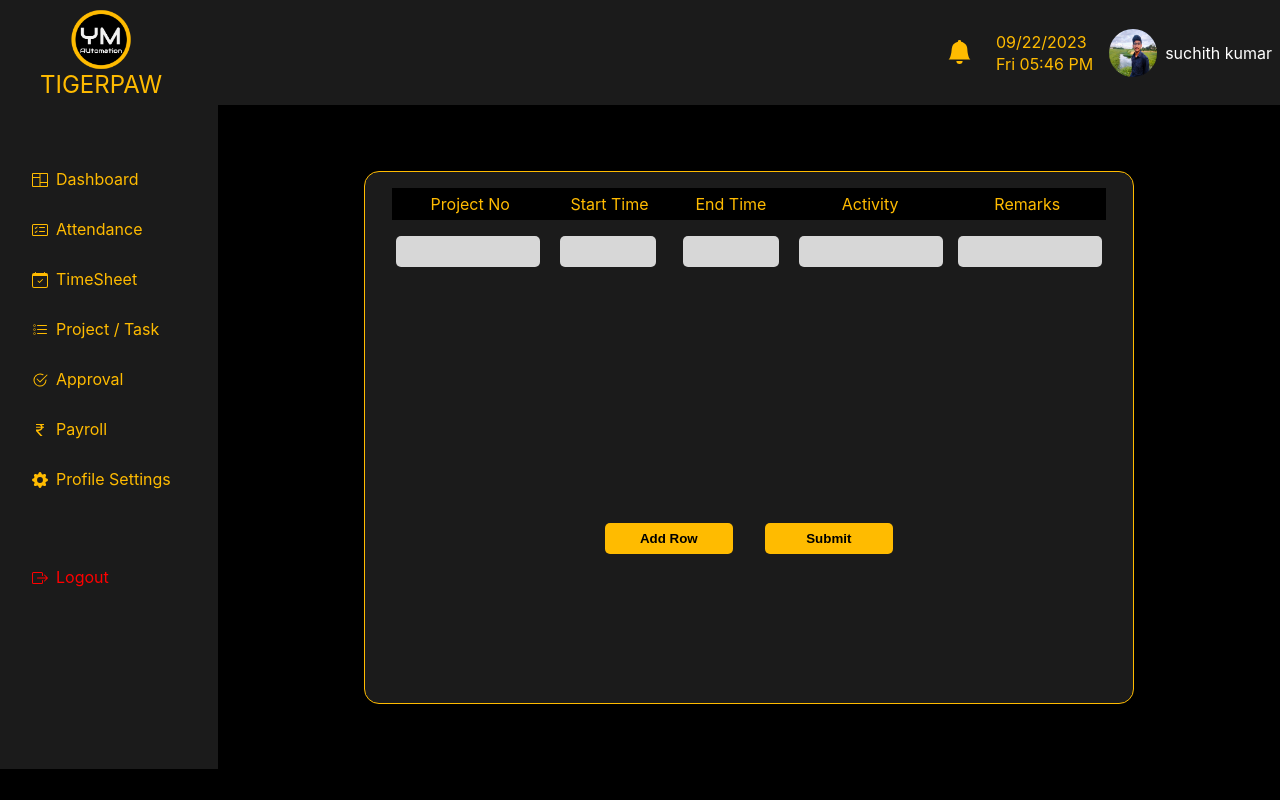
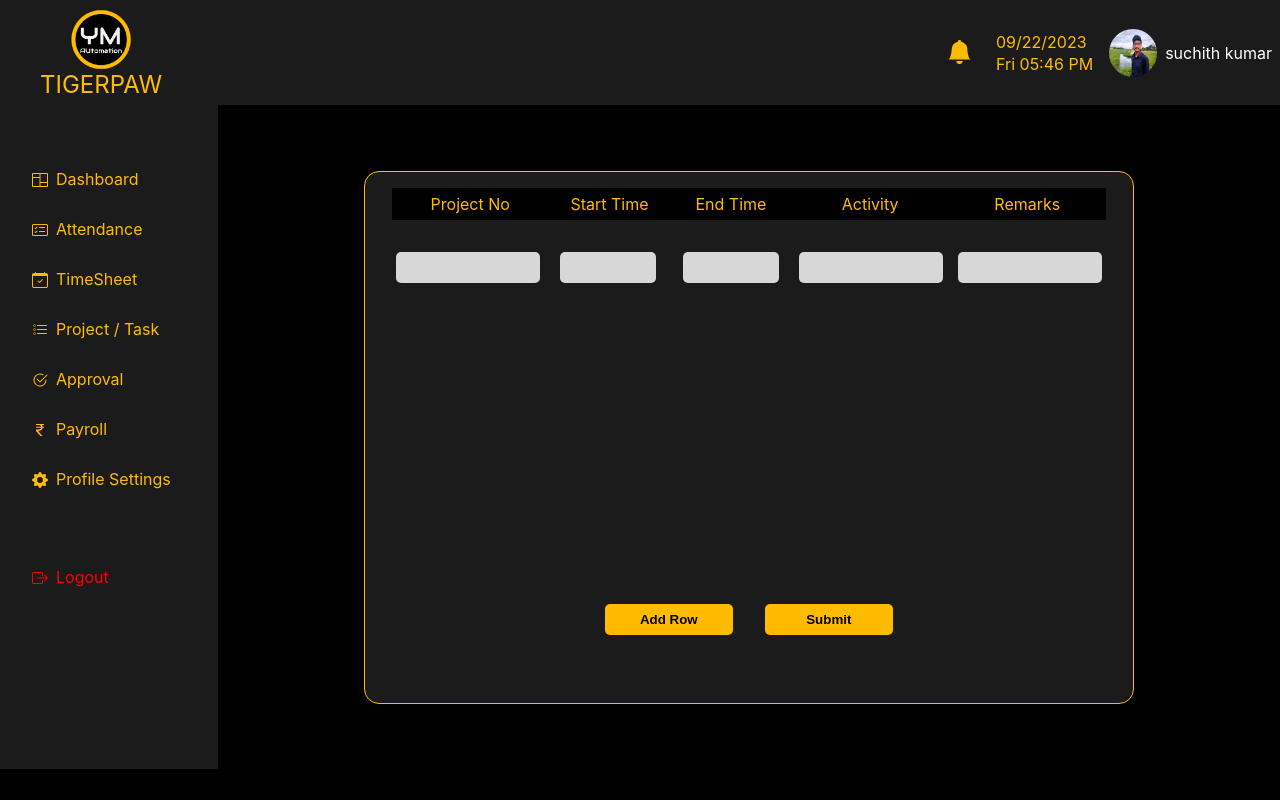
Before and after one commit to suchithkumargm/tigerpaw-react-v2, a React (Create React App) app: page /timesheet in a window 1280 px wide. Built offline with nearby package versions, Linux system fonts and the light colour scheme.

Commit message:
add row completed

```diff
--- a/src/components/Sidebar/NavigationItems/TimeSheet/TimeSheet.css
+++ b/src/components/Sidebar/NavigationItems/TimeSheet/TimeSheet.css
@@ -53,7 +53,7 @@
     display: flex;
     justify-content: center;
     position: relative;
-    top: 15rem;
+    top: 3rem;
 }
 
 .btn {
@@ -65,3 +65,9 @@
 .btn:hover {
     cursor: pointer;
 }
+
+.form-container {
+    overflow-y: scroll;
+    height:40vh;
+    max-height: 40vh;
+}
--- a/src/components/Sidebar/NavigationItems/TimeSheet/TimeSheet.js
+++ b/src/components/Sidebar/NavigationItems/TimeSheet/TimeSheet.js
@@ -1,37 +1,144 @@
+// import React, { useState } from 'react';
+// import './TimeSheet.css';
+
+// const TimeSheet = () => {
+
+// 	const [data, setData] = useState([]);
+// 	const [formData, setFormData] = useState({
+// 		projectNo: '',
+// 		startTime: '',
+// 		endTime: '',
+// 		activity: '',
+// 		remarks: ''
+// 	});
+
+// 	const handleChange = (e) => {
+// 		setFormData({ ...formData, [e.target.name]: e.target.value })
+// 	}
+
+// 	const handleAddRow = (e) => {
+// 		e.preventDefault();
+// 		// Clear the form fields after adding a row
+// 		const { projectNo, startTime, endTime, activity, remarks } = formData;
+// 		setData([...data, { projectNo, startTime, endTime, activity, remarks }])
+// 		setFormData({
+// 			projectNo: '',
+// 			startTime: '',
+// 			endTime: '',
+// 			activity: '',
+// 			remarks: ''
+// 		});
+// 		console.log(data);
+// 	};
+
+// 	return (
+// 		<div className="timesheet bg-secondary">
+
+// 			<div className="form__headings bg-black">
+// 				<ul className="form__items text-primary">
+// 					<li className="form__item">Project No</li>
+// 					<li className="form__item time__heading">Start Time</li>
+// 					<li className="form__item time__heading">End Time</li>
+// 					<li className="form__item">Activity</li>
+// 					<li className="form__item">Remarks</li>
+// 				</ul>
+// 			</div>
+// 			<div className="form">
+// 				<form onSubmit={handleAddRow}>
+// 					<div className="form__inputs">
+// 						<input
+// 							type='text'
+// 							id='projectNo'
+// 							name='projectNo'
+// 							value={formData.projectNo}
+// 							onChange={handleChange}
+// 							required
+// 						/>
+// 						<input
+// 							type='text'
+// 							id='startTime'
+// 							name='startTime'
+// 							value={formData.startTime}
+// 							onChange={handleChange}
+// 							className='time__input'
+// 							required
+// 						/>
+// 						<input
+// 							type='text'
+// 							id='endTime'
+// 							name='endTime'
+// 							value={formData.endTime}
+// 							onChange={handleChange}
+// 							className='time__input'
+// 							required
+// 						/>
+// 						<input
+// 							type='text'
+// 							id='activity'
+// 							name='activity'
+// 							value={formData.activity}
+// 							onChange={handleChange}
+// 							required
+// 						/>
+// 						<input
+// 							type='text'
+// 							id='remarks'
+// 							name='remarks'
+// 							value={formData.remarks}
+// 							onChange={handleChange}
+// 							required
+// 						/>
+// 					</div>
+// 					<div className="buttons">
+// 						<input className="btn" type="submit" value="Add Row" />
+// 						<input className="btn" type="submit" value="Submit" />
+// 					</div>
+// 				</form>
+// 			</div>
+// 		</div>
+// 	);
+// };
+
+// export default TimeSheet;
+
+
 import React, { useState } from 'react';
 import './TimeSheet.css';
 
 const TimeSheet = () => {
-
-	const [data, setData] = useState([]);
-	const [formData, setFormData] = useState({
+    const [data, setData] = useState([
+        {
             projectNo: '',
             startTime: '',
             endTime: '',
             activity: '',
             remarks: ''
-	});
+        }
+    ]);
 
-	const handleChange = (e) => {
-		setFormData({ ...formData, [e.target.name]: e.target.value })
-	}
+    const handleInputChange = (e, rowIndex) => {
+        const { name, value } = e.target;
+        const updatedData = [...data];
+        updatedData[rowIndex][name] = value;
+        setData(updatedData);
+    };
 
-	const handleAddRow = () => {
-		// Clear the form fields after adding a row
-		const { projectNo, startTime, endTime, activity, remarks } = formData;
-		setData([...data, { projectNo, startTime, endTime, activity, remarks }])
-		setFormData({
+    const handleAddRow = (e) => {
+		e.preventDefault();
+        setData([
+            ...data,
+            {
                 projectNo: '',
                 startTime: '',
                 endTime: '',
                 activity: '',
                 remarks: ''
-		});
+            }
+        ]);
     };
 
     return (
         <div className="timesheet bg-secondary">
-
             <div className="form__headings bg-black">
                 <ul className="form__items text-primary">
                     <li className="form__item">Project No</li>
@@ -42,16 +149,52 @@
                 </ul>
             </div>
             <div className="form">
-				<form>
-					<div className="form__inputs">
-						<input type="text" required />
-						<input className="time__input" type="text" required />
-						<input className="time__input" type="text" required />
-						<input type="text" required />
-						<input type="text" required />
+                <form onSubmit={handleAddRow}>
+				<div className="form-container">
+                    {data.map((row, rowIndex) => (
+                        <div className="form__inputs" key={rowIndex}>
+                            <input
+                                type="text"
+                                name="projectNo"
+                                value={row.projectNo}
+                                onChange={(e) => handleInputChange(e, rowIndex)}
+                                required
+                            />
+                            <input
+                                type="text"
+                                name="startTime"
+                                value={row.startTime}
+                                onChange={(e) => handleInputChange(e, rowIndex)}
+                                className='time__input'
+                                required
+                            />
+                            <input
+                                type="text"
+                                name="endTime"
+                                value={row.endTime}
+                                onChange={(e) => handleInputChange(e, rowIndex)}
+                                className='time__input'
+                                required
+                            />
+                            <input
+                                type="text"
+                                name="activity"
+                                value={row.activity}
+                                onChange={(e) => handleInputChange(e, rowIndex)}
+                                required
+                            />
+                            <input
+                                type="text"
+                                name="remarks"
+                                value={row.remarks}
+                                onChange={(e) => handleInputChange(e, rowIndex)}
+                                required
+                            />
+                        </div>
+                    ))}
                 </div>
                     <div className="buttons">
-						<input className="btn" type="submit" value="Add Row" />
+                        <input type="submit" className="btn"  value='Add Row'/>
                         <input className="btn" type="submit" value="Submit" />
                     </div>
                 </form>
--- a/src/styles/index.css
+++ b/src/styles/index.css
@@ -20,3 +20,19 @@
   font-family: source-code-pro, Menlo, Monaco, Consolas, 'Courier New',
     monospace;
 }
+
+
+::-webkit-scrollbar {
+  width: 0.625rem; /* Set the width of the scrollbar */
+}
+
+/* Customize the scrollbar thumb (the draggable part) */
+::-webkit-scrollbar-thumb {
+  background: #474747; /* Change the color of the thumb */
+  border-radius: 0.375rem; /* Add rounded corners to the thumb */
+}
+
+/* Customize the scrollbar track on hover */
+::-webkit-scrollbar-thumb:hover {
+  background: var(--primary-color); /* Change the color on hover */
+}
```
Lines whose indentation alone changed are shown as unchanged.
